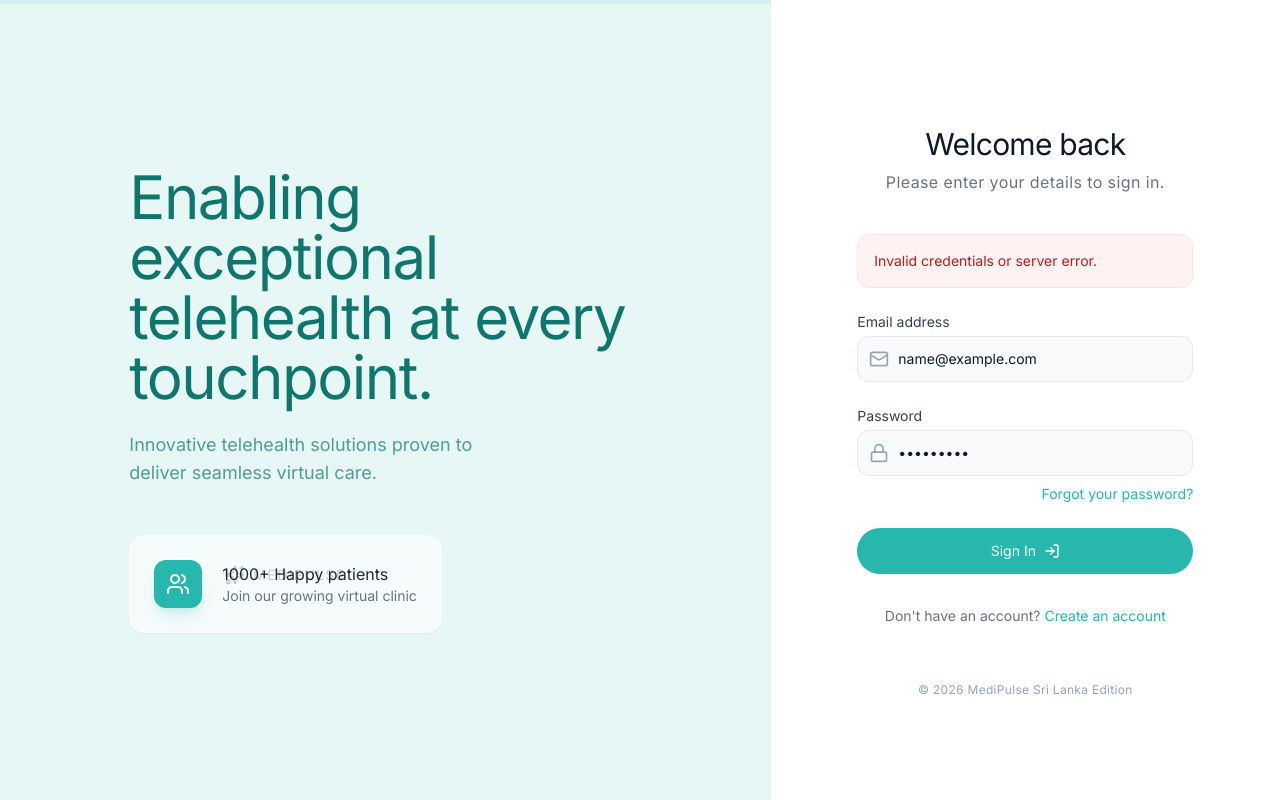
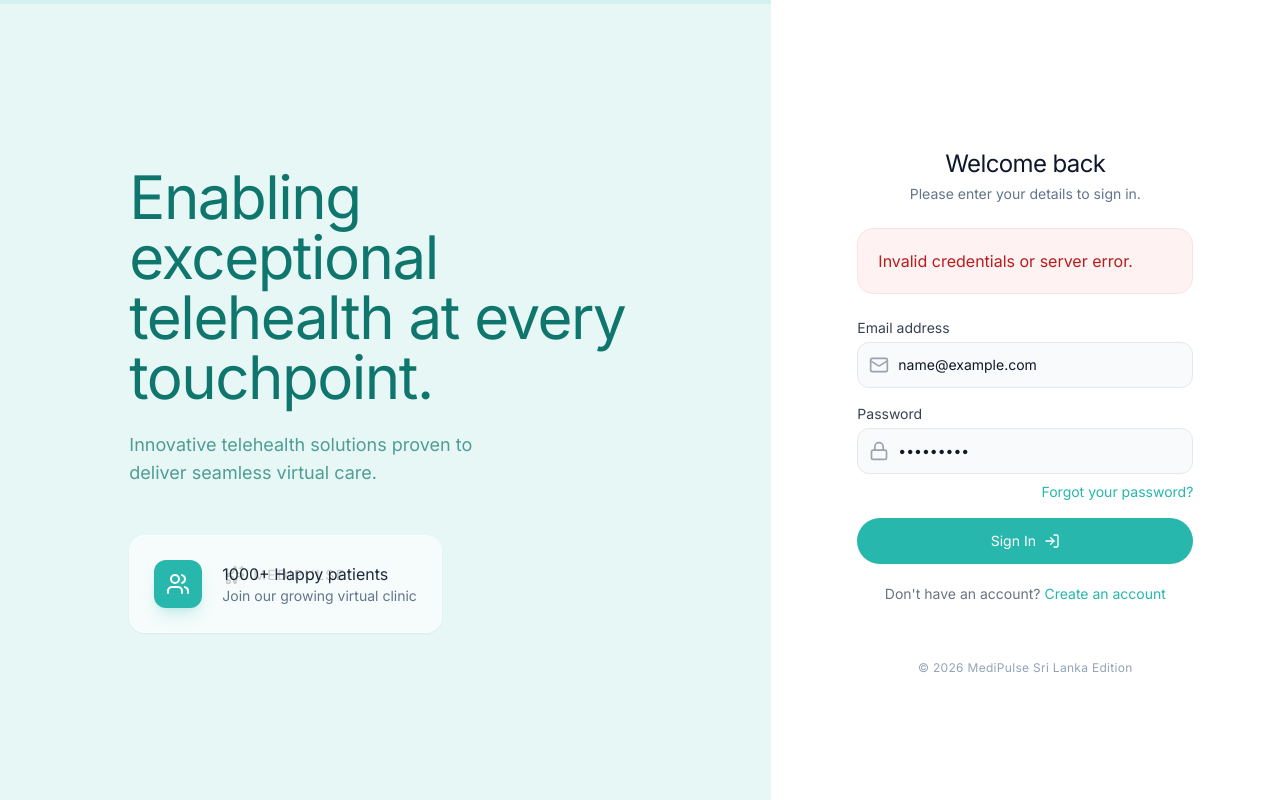
Before and after one commit to RUSIRUDEVINDA/healthcare-platform-backend, a React (Vite) app in the folder frontend/: page /auth/login in a window 1280 px wide. Both pictures are taken after typing "name@example.com", "Sample123" into the empty fields and a click on the button "Sign In". Built offline with nearby package versions, Linux system fonts and the light colour scheme; no server answers.

Commit message:
ui: beautify suspension alert and add missing

```diff
--- a/frontend/src/pages/Login.tsx
+++ b/frontend/src/pages/Login.tsx
@@ -1,6 +1,6 @@
 import React, { useState } from 'react';
 import { Link} from 'react-router-dom';
-import { Mail, Lock, LogIn } from 'lucide-react';
+import { Mail, Lock, LogIn, AlertCircle, ArrowRight } from 'lucide-react';
 import axios from 'axios';
 import apiClient from '../api/client';
 
@@ -45,18 +45,43 @@ export default function Login() {
 
   return (
     <div className="w-full">
-      <div className="text-center mb-10">
-        <h2 className="text-3xl font-bold text-gray-900 mb-2 font-sans tracking-tight">Welcome back</h2>
-        <p className="text-gray-500 font-medium tracking-wide">Please enter your details to sign in.</p>
+      <div className="text-center mb-6">
+        <h2 className="text-2xl font-semibold text-slate-900 mb-1 tracking-tight">Welcome back</h2>
+        <p className="text-slate-500 text-sm">Please enter your details to sign in.</p>
       </div>
 
       {error && (
-        <div className="mb-6 p-4 bg-red-50 text-red-700 border border-red-100 rounded-xl text-sm font-medium">
-          {error}
+        <div className={`mb-6 p-5 rounded-2xl border transition-all animate-in fade-in slide-in-from-top-2 ${
+          error.includes('deactivated')
+            ? 'bg-amber-50 border-amber-100'
+            : 'bg-red-50 border-red-100 text-red-700'
+        }`}>
+          {error.includes('deactivated') ? (
+            <div className="flex gap-4">
+              <div className="shrink-0 w-10 h-10 bg-amber-100 rounded-xl flex items-center justify-center text-amber-600">
+                <AlertCircle className="h-6 w-6" />
+              </div>
+              <div className="flex flex-col">
+                <span className="text-amber-900 font-bold text-base leading-tight">Account Suspended</span>
+                <span className="text-amber-700 text-sm mt-1 font-medium leading-relaxed">
+                  Your profile has been deactivated. If you believe this is an error or wish to return, please submit a request.
+                </span>
+                <Link
+                  to="/auth/reactivate"
+                  className="mt-3 inline-flex items-center text-amber-900 font-bold text-sm bg-white px-4 py-2 rounded-lg border border-amber-200 shadow-sm hover:bg-amber-100 transition-all w-fit"
+                >
+                  Request account reactivation
+                  <ArrowRight className="ml-2 h-4 w-4" />
+                </Link>
+              </div>
+            </div>
+          ) : (
+            <span className="font-medium">{error}</span>
+          )}
         </div>
       )}
 
-      <form onSubmit={handleLogin} className="space-y-6">
+      <form onSubmit={handleLogin} className="space-y-4">
         <div>
           <label className="block text-sm font-medium text-gray-700 mb-1" htmlFor="email">Email address</label>
           <div className="relative">
@@ -114,7 +139,7 @@ export default function Login() {
         </button>
       </form>
 
-      <div className="mt-8 text-center text-sm">
+      <div className="mt-5 text-center text-sm">
         <span className="text-gray-500 font-medium">Don't have an account? </span>
         <Link to="/auth/register" className="font-semibold text-brand hover:text-brand-dark transition-colors">
           Create an account
```
